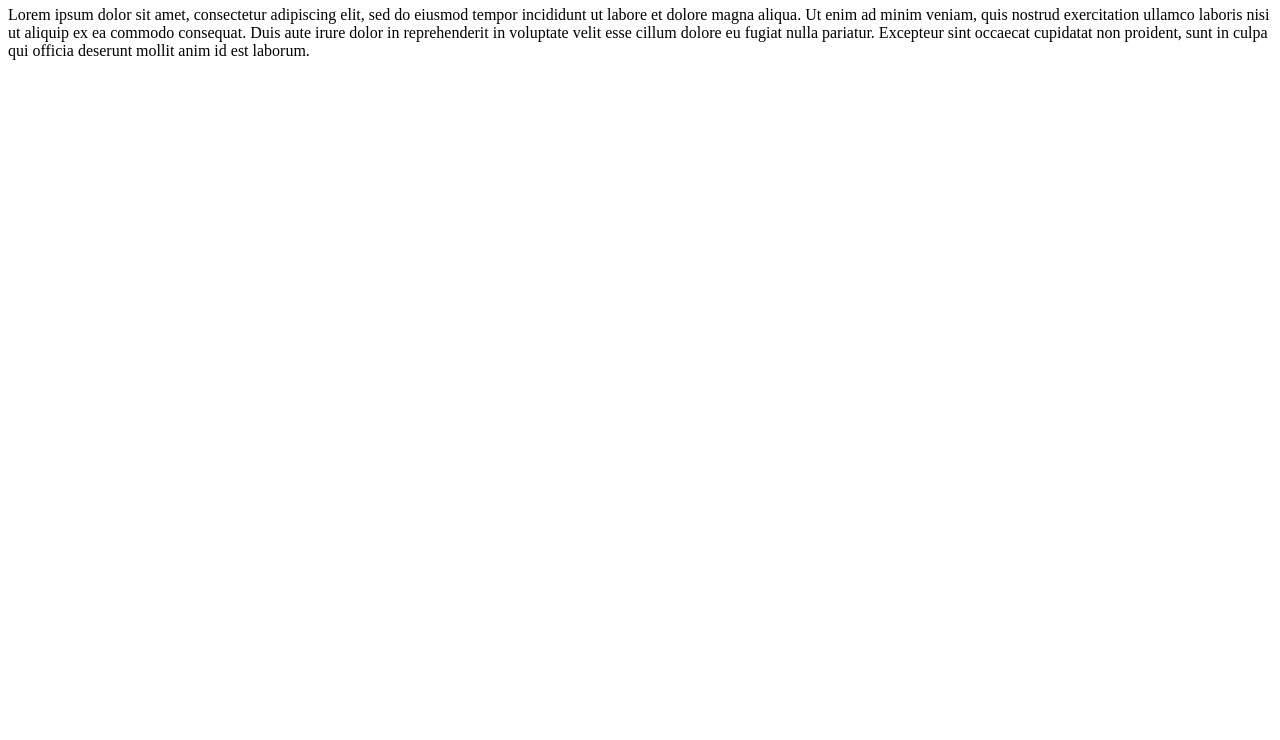
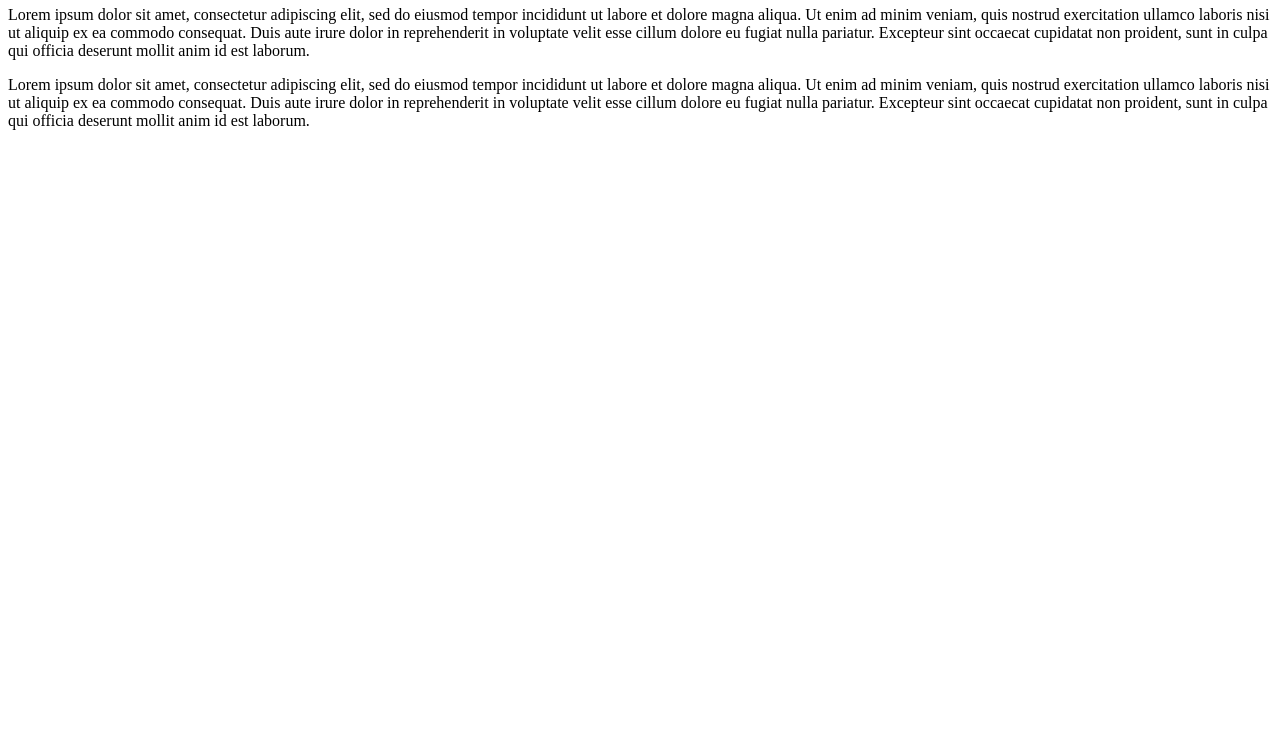
Before and after one commit to MatsFjella/Mats-Fjellheim-Noroff-Assignment, a plain HTML site: page index.html in a window 1280 px wide. Shown: the part 60-800 px from the top of the page. Drawn offline with Linux system fonts and the light colour scheme.

Commit message:
Update index.html

```diff
--- a/index.html
+++ b/index.html
@@ -12,6 +12,8 @@
 <body>
 <p class="paragraph1">Lorem ipsum dolor sit amet, consectetur adipiscing elit, sed do eiusmod tempor incididunt ut labore et dolore magna aliqua. Ut enim ad minim veniam, quis nostrud exercitation ullamco laboris nisi ut aliquip ex ea commodo consequat. Duis aute irure dolor in reprehenderit in voluptate velit esse cillum dolore eu fugiat nulla pariatur. Excepteur sint occaecat cupidatat non proident, sunt in culpa qui officia deserunt mollit anim id est laborum.
 </p>
+<p class="paragraph1">Lorem ipsum dolor sit amet, consectetur adipiscing elit, sed do eiusmod tempor incididunt ut labore et dolore magna aliqua. Ut enim ad minim veniam, quis nostrud exercitation ullamco laboris nisi ut aliquip ex ea commodo consequat. Duis aute irure dolor in reprehenderit in voluptate velit esse cillum dolore eu fugiat nulla pariatur. Excepteur sint occaecat cupidatat non proident, sunt in culpa qui officia deserunt mollit anim id est laborum.
+</p>
 
 </body>
 
```
